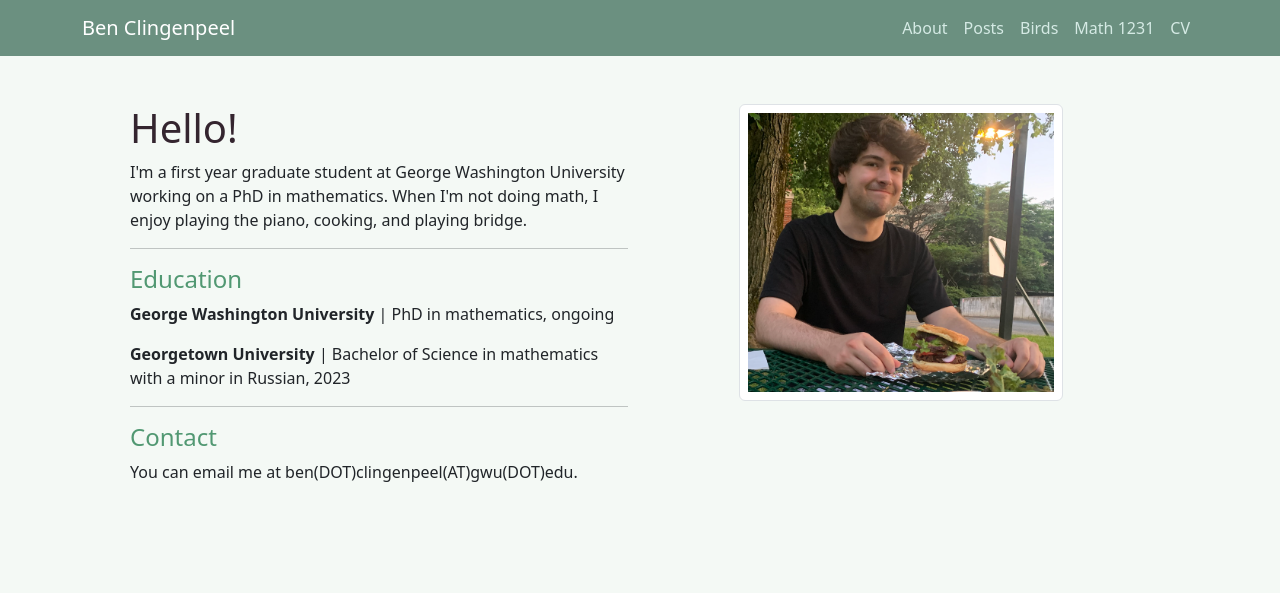
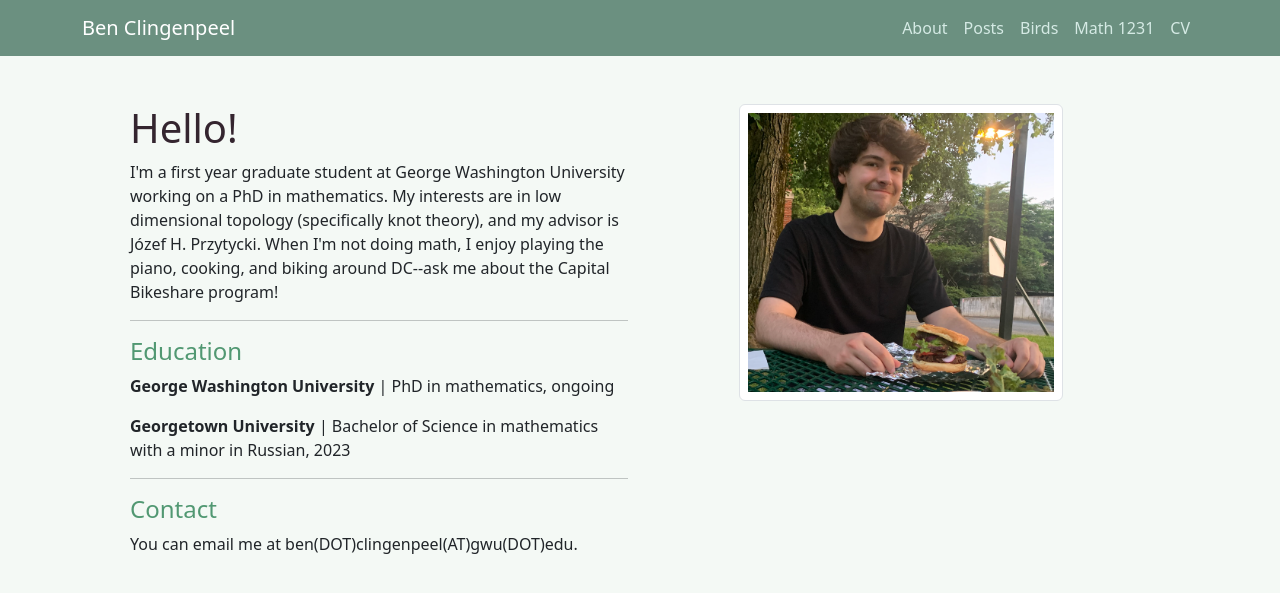
Before and after one commit to bncling/bncl-site, a Jekyll site: the page built from about.html, in a window 1280 px wide. Shown: the top 593 px of the page. Built offline with Jekyll 4.4.1, drawn with Linux system fonts in a browser that asks for light colours.

Commit message:
updating posts

```diff
--- a/_posts/2024-05-18-test-post.markdown
+++ b/_posts/2024-05-18-test-post.markdown
@@ -1,5 +1,5 @@
 ---
-title: "test post"
+title: "Stirling numbers test post"
 ---
 
 
--- a/_posts/2024-05-21-elliptic-curve-cryptography.markdown
+++ b/_posts/2024-05-21-elliptic-curve-cryptography.markdown
@@ -79,4 +79,4 @@ Granted, if Alice and Bob actually used this setup with $p = 971$, their communi
 
 ### Further reading
 
-This procedure in which two parties arrive at a shared key using elliptic curves is just one example of an elliptic curve cryptosystem, and such systems continue to become more widely used. There are also other commonly used asymmetric cryptosystems that rely on one-way functions that aren't quite as difficult as the one-way function elliptic curves have, so to use them, you need numbers much much larger than Bitcoin's $2^{256} - 2^{32} - 977$ and this can slow things down significantly. If you'd like to delve into the math and learn more about why this is the case, check out [Victor Miller's paper](https://link.springer.com/content/pdf/10.1007%2F3-540-39799-X_31.pdf) in which he originally suggested using elliptic curves for cryptography. If you'd like to read more about the history of elliptic curves in general, I recommend the paper  [*Why ellipses are not elliptic curves*](https://www.maa.org/sites/default/files/pdf/upload_library/2/Rice-2013.pdf). To learn more about the math behind finite fields, the Dummit and Foote [abstract algebra textbook](https://books.google.com/books/about/Abstract_Algebra.html?id=KJDBQgAACAAJ) is the way to go. For more on cryptography in general, I suggest [Trappe and Washington's text](https://books.google.com/books/about/Introduction_to_Cryptography.html?id=PFDIQgAACAAJ), which includes a chapter on elliptic curves.
+This procedure in which two parties arrive at a shared key using elliptic curves is just one example of an elliptic curve cryptosystem, and such systems continue to become more widely used. There are also other commonly used asymmetric cryptosystems that rely on one-way functions that aren't quite as difficult as the one-way function elliptic curves have, so to use them, you need numbers much much larger than Bitcoin's $2^{256} - 2^{32} - 977$ and this can slow things down significantly. If you'd like to delve into the math and learn more about why this is the case, check out [Victor Miller's paper](https://link.springer.com/content/pdf/10.1007%2F3-540-39799-X_31.pdf) in which he originally suggested using elliptic curves for cryptography. If you'd like to read more about the history of elliptic curves in general, I recommend the paper  [*Why ellipses are not elliptic curves*](https://www.maa.org/sites/default/files/pdf/upload_library/2/Rice-2013.pdf). For more on cryptography in general, I suggest [Trappe and Washington's text](https://books.google.com/books/about/Introduction_to_Cryptography.html?id=PFDIQgAACAAJ), which includes a chapter on elliptic curves.
--- a/about.html
+++ b/about.html
@@ -8,7 +8,7 @@ title: About
 		<div class="row px-5">
 			<div class="col-6">
 				<h1>Hello!</h1>
-				<p>I'm a first year graduate student at George Washington University working on a PhD in mathematics. When I'm not doing math, I enjoy playing the piano, cooking, and playing bridge.</p>
+				<p>I'm a first year graduate student at George Washington University working on a PhD in mathematics. My interests are in low dimensional topology (specifically knot theory), and my advisor is Józef H. Przytycki. When I'm not doing math, I enjoy playing the piano, cooking, and biking around DC--ask me about the Capital Bikeshare program!</p>
 				<hr></hr>
 				<h4>Education</h4>
 				<p><b>George Washington University</b> | PhD in mathematics, ongoing
```
